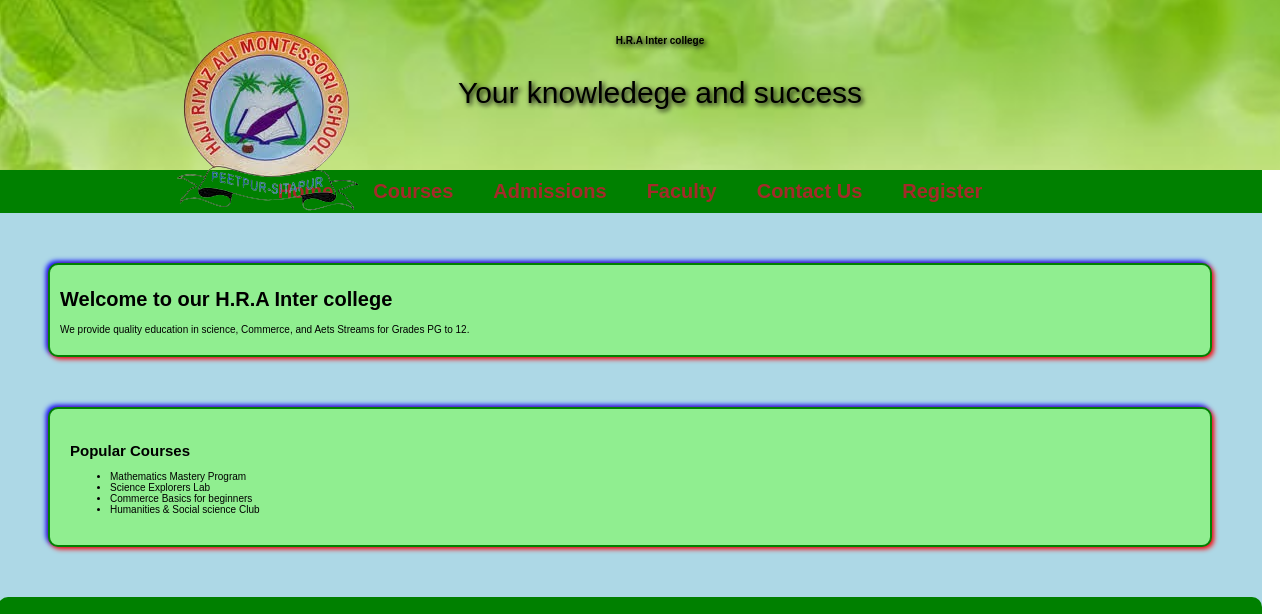
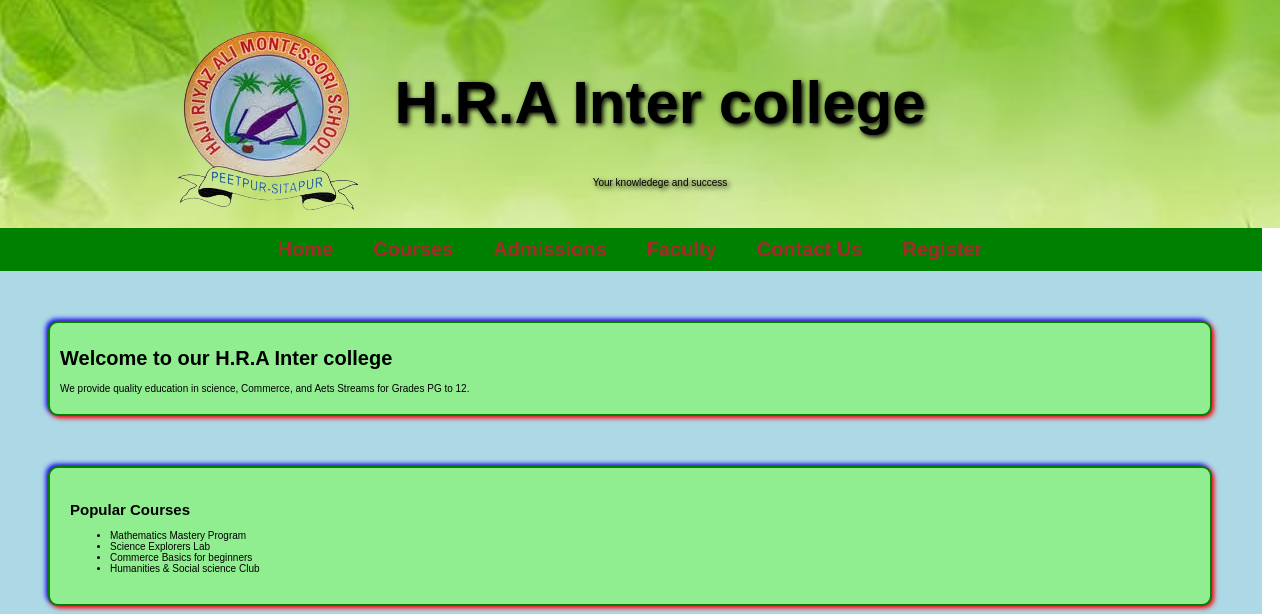
Before and after one commit to raqibkhan07/demoWebsite.github.io, a plain HTML site: page index.html in a window 1280 px wide. Shown: the top 614 px of the page. Drawn offline with Linux system fonts and the light colour scheme.

Commit message:
Update index.html

```diff
--- a/index.html
+++ b/index.html
@@ -96,8 +96,8 @@
         <img src="download-removebg-preview.png">
         </div>
         <div class="head-title">
-        <h1 id="head" style="font-size:10px">H.R.A Inter college</h1>
-        <p>Your knowledege and success</p>
+        <h1 id="head">H.R.A Inter college</h1>
+        <p  style="font-size:10px">Your knowledege and success</p>
         </div>
     </header>
 
```
